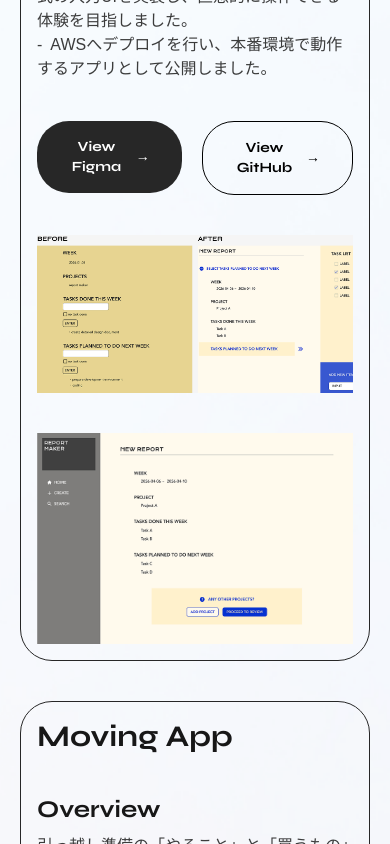
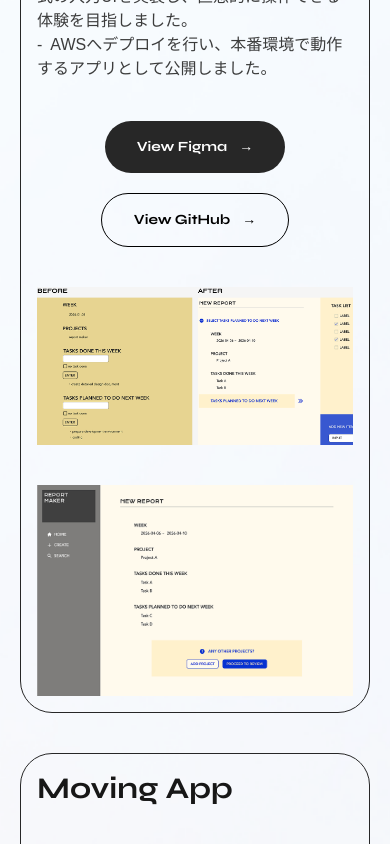
Before and after one commit to yumiirrii/portfolio, a Next.js app: page /work/others in a window 390 px wide. Shown: the part 1040-1884 px from the top of the page. Built offline with nearby package versions, Linux system fonts and the light colour scheme; a web font is replaced by a local one.

Commit message:
style: adjust button layout of others page

```diff
--- a/app/components/OthersDetailCard.tsx
+++ b/app/components/OthersDetailCard.tsx
@@ -40,7 +40,7 @@
                         />
                     </div>
                     <div className="flex-1 flex flex-col justify-end">
-                        <div className="flex gap-x-5 justify-center sm:justify-end">
+                        <div className="flex flex-col sm:flex-row gap-5 items-center justify-center sm:justify-end">
                             <a
                                 href={detail.figmaUrl}
                                 target="_blank"
```
